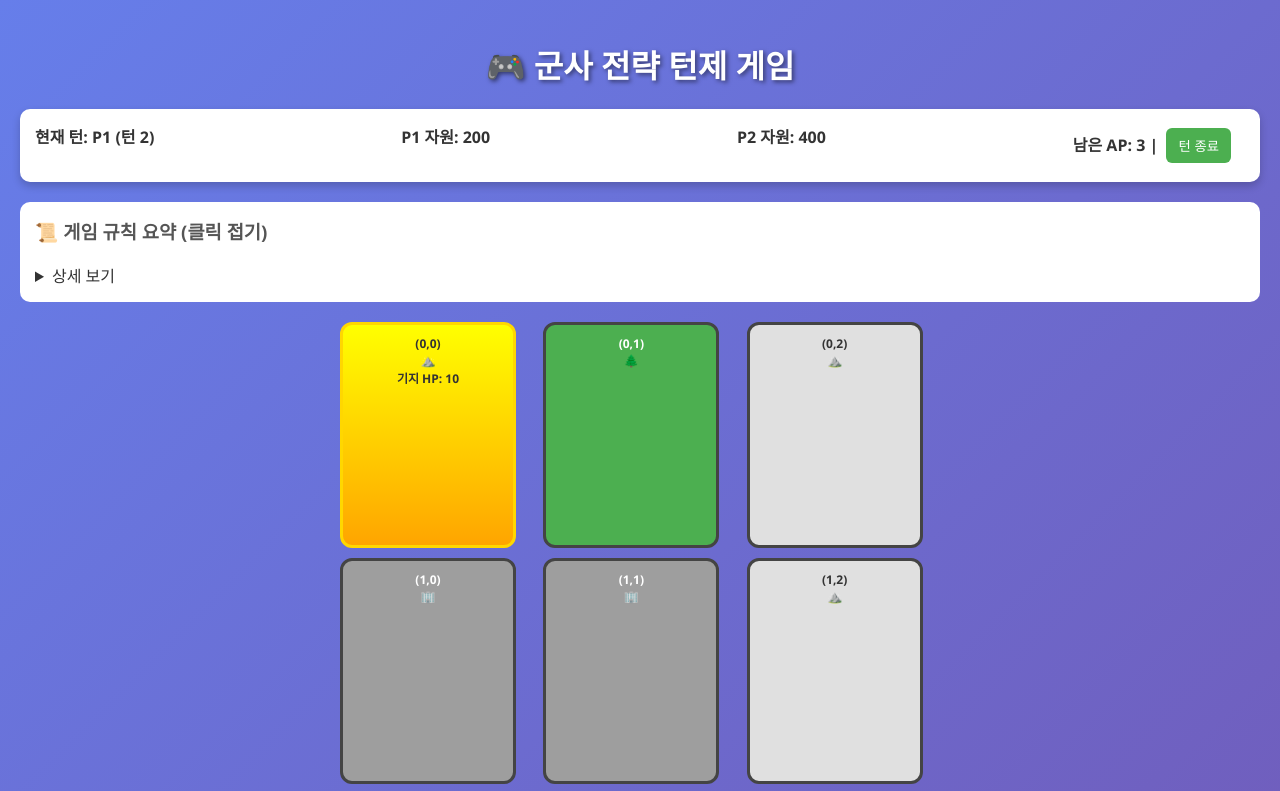
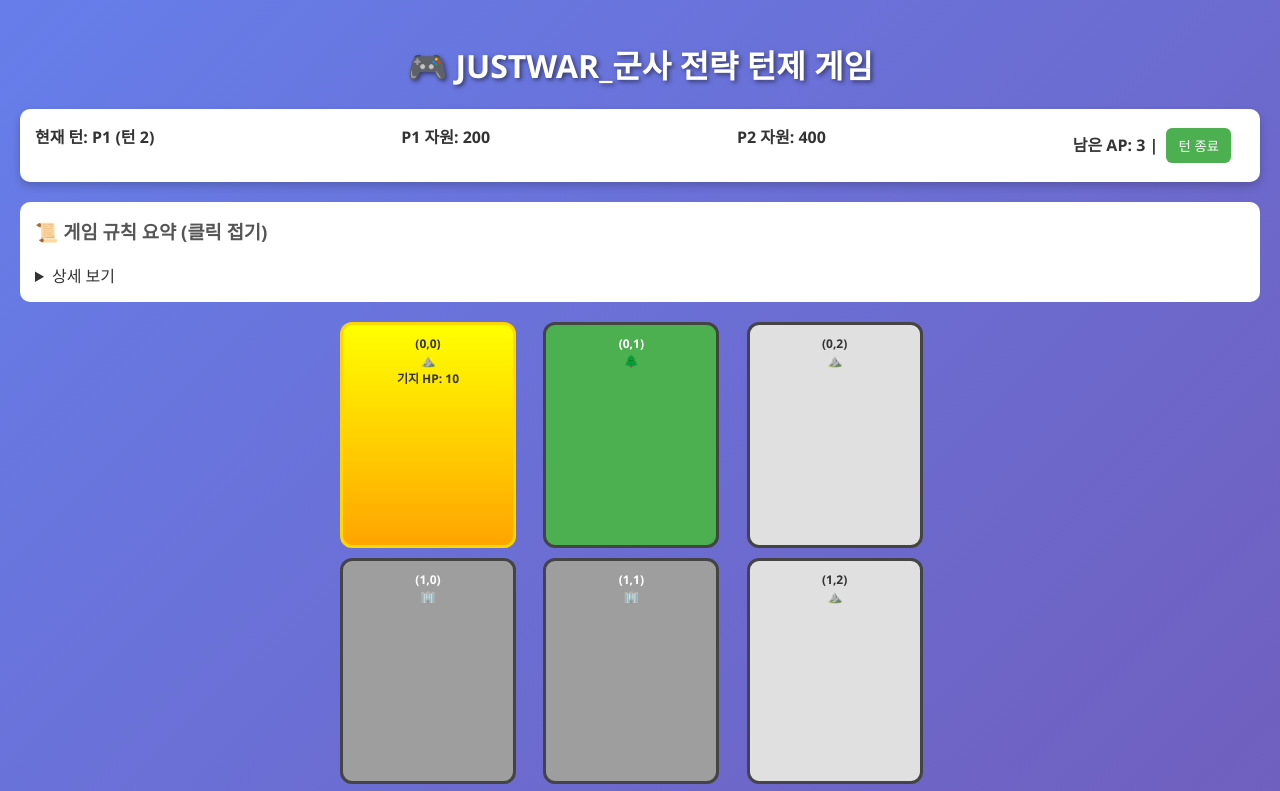
Before and after one commit to zxcv314/justwar, a plain HTML site: page index.html in a window 1280 px wide. Shown: the top 791 px of the page. Drawn offline with Linux system fonts and the light colour scheme.

```diff
--- a/index.html
+++ b/index.html
@@ -7,7 +7,7 @@
     <link rel="stylesheet" href="style.css">
 </head>
 <body>
-    <h1>🎮 군사 전략 턴제 게임</h1>
+    <h1>🎮 JUSTWAR_군사 전략 턴제 게임</h1>
     <div id="status">
         <p id="turn-info">현재 턴: <span id="current-player">P1</span> (턴 <span id="turn-count">1</span>)</p>
         <p id="p1-resources">P1 자원: <span>200</span></p>
```
